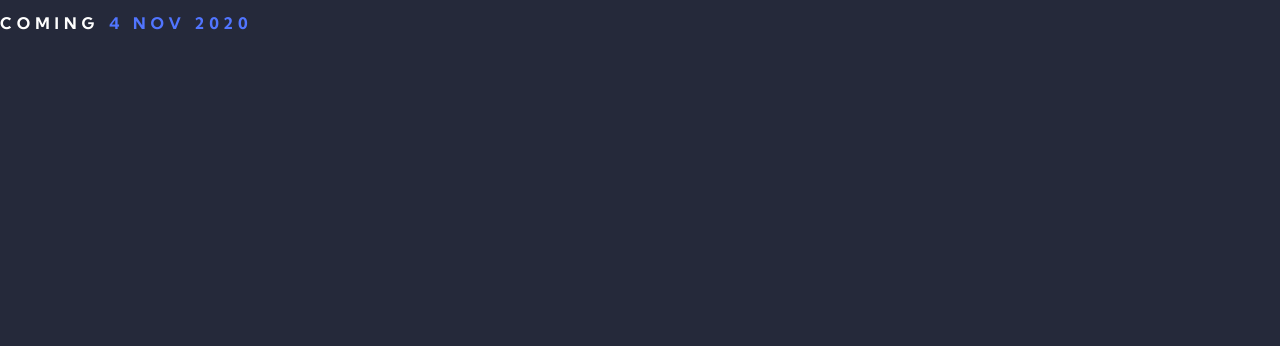
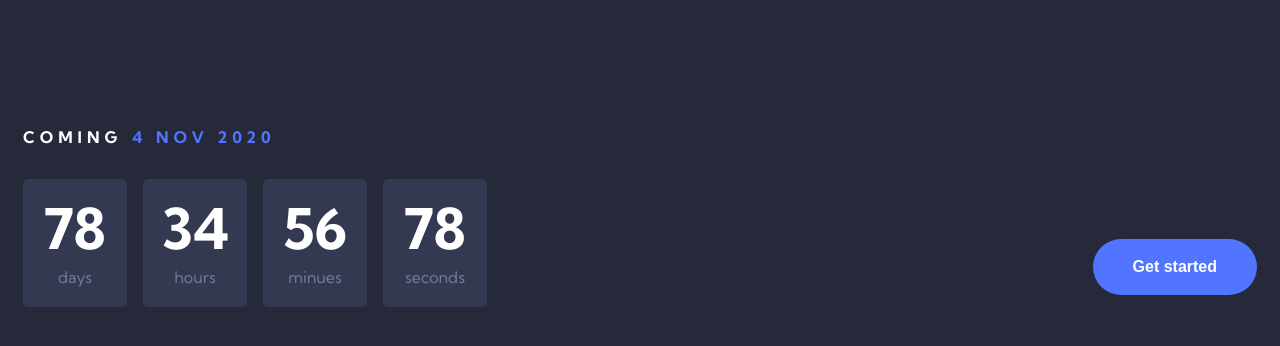
Before and after one commit to josuke0227/officelite-coming-soon-page, a React (Create React App) app: page / in a window 1280 px wide. Shown: the top 346 px of the page. Built offline with nearby package versions, Linux system fonts and the light colour scheme.

Commit message:
Build Counter component

```diff
--- a/src/App.jsx
+++ b/src/App.jsx
@@ -1,6 +1,5 @@
 import React from "react";
-import CountdownHeader from "./components/countdown-header/CountdownHeader.component";
-import Hero from "./components/hero/Hero.component";
+import Counter from "./components/counter/Counter.component";
 
 import { GlobalStyle } from "./styled-components/global.styles";
 
@@ -8,7 +7,7 @@ function App() {
   return (
     <>
       <GlobalStyle />
-      <CountdownHeader />
+      <Counter />
     </>
   );
 }
--- a/src/components/card/Card.styles.jsx
+++ b/src/components/card/Card.styles.jsx
@@ -48,7 +48,6 @@ export const Container = styled.div`
 `;
 
 export const CardButton = styled(CustomButtonContainer)`
-  display: block;
   margin: 0 auto;
   background: ${(props) => toggleTextColor(props, "")};
   @media screen and (min-width: ${tablet}) {
--- a/src/components/countdown-header/CountdownHeader.styles.jsx
+++ b/src/components/countdown-header/CountdownHeader.styles.jsx
@@ -9,8 +9,11 @@ export const HeaderWrapper = styled.h2`
   color: #fff;
   text-transform: uppercase;
   text-align: center;
+  margin-bottom: 1.8rem;
+  line-height: 4.8rem;
 
   @media screen and (min-width: ${laptop}) {
+    width: 100%;
     text-align: left;
   }
 `;
--- /dev/null
+++ b/src/components/counter-body/CounterBody.component.jsx
@@ -0,0 +1,22 @@
+import React from "react";
+
+import { Container } from "./CounterBody.styles";
+
+const CounterBody = () => (
+  <Container>
+    <li>
+      <span>78</span>days
+    </li>
+    <li>
+      <span>34</span>hours
+    </li>
+    <li>
+      <span>56</span>minues
+    </li>
+    <li>
+      <span>78</span>seconds
+    </li>
+  </Container>
+);
+
+export default CounterBody;
--- /dev/null
+++ b/src/components/counter-body/CounterBody.styles.jsx
@@ -0,0 +1,53 @@
+import styled from "styled-components";
+
+import {
+  colorPrimary,
+  colorSecondary,
+} from "../../styled-components/constants/colors";
+import { tablet } from "../../styled-components/constants/displayBreakpoint";
+
+export const Container = styled.ul`
+  margin: 0;
+  padding: 0;
+  list-style: none;
+  display: inline-flex;
+  color: ${colorSecondary};
+  gap: 1rem;
+  margin-bottom: 4rem;
+
+  & > li {
+    min-width: 72px;
+    border-radius: 5px;
+    background-color: ${colorPrimary};
+    text-align: center;
+    padding: 1rem 0;
+    font-size: 1.2rem;
+    line-height: 2.8rem;
+  }
+
+  & > li > span {
+    font-weight: 700;
+    letter-spacing: 0px;
+    font-size: 3.2rem;
+    line-height: 4.8rem;
+    color: #fff;
+    display: block;
+  }
+
+  @media screen and (min-width: ${tablet}) {
+    & {
+      margin-bottom: 4.8rem;
+      gap: 1.6rem;
+    }
+
+    & > li {
+      font-size: 1.6rem;
+      padding: 1.6rem;
+    }
+
+    & > li > span {
+      font-size: 5.6rem;
+      line-height: 6.8rem;
+    }
+  }
+`;
--- /dev/null
+++ b/src/components/counter/Counter.component.jsx
@@ -0,0 +1,15 @@
+import React from "react";
+import CounterBody from "../counter-body/CounterBody.component";
+import CounterHeader from "../countdown-header/CountdownHeader.component";
+import CustomButton from "../custom-button/CustomButton.component";
+import { Container } from "./Counter.styles";
+
+const Counter = () => (
+  <Container>
+    <CounterHeader />
+    <CounterBody />
+    <CustomButton>Get started</CustomButton>
+  </Container>
+);
+
+export default Counter;
--- /dev/null
+++ b/src/components/counter/Counter.styles.jsx
@@ -0,0 +1,15 @@
+import styled from "styled-components";
+import { laptop } from "../../styled-components/constants/displayBreakpoint";
+
+export const Container = styled.div`
+  display: flex;
+  flex-direction: column;
+  align-items: center;
+  margin-top: 10rem;
+
+  @media screen and (min-width: ${laptop}) {
+    flex-direction: row;
+    flex-wrap: wrap;
+    justify-content: space-between;
+  }
+`;
--- a/src/components/custom-button/CustomButton.styles.jsx
+++ b/src/components/custom-button/CustomButton.styles.jsx
@@ -63,6 +63,7 @@ export const CustomButtonContainer = styled.button`
   line-height: 1; // adjusting difference of the height between <button> and <sapn>
   padding: 2rem 4rem;
   text-align: left;
+  display: block;
 
   ${switchButtonStyle}
 
--- a/src/styled-components/global.styles.js
+++ b/src/styled-components/global.styles.js
@@ -10,7 +10,8 @@ export const GlobalStyle = createGlobalStyle`
   body {
     font-family: "Kumbh Sans", sans-serif;
     max-width: 1440px;
-    margin: auto;
+    // margin: auto;
+    margin: 0 2.3rem;
 
     background: ${colorBgDark};
   }
```
